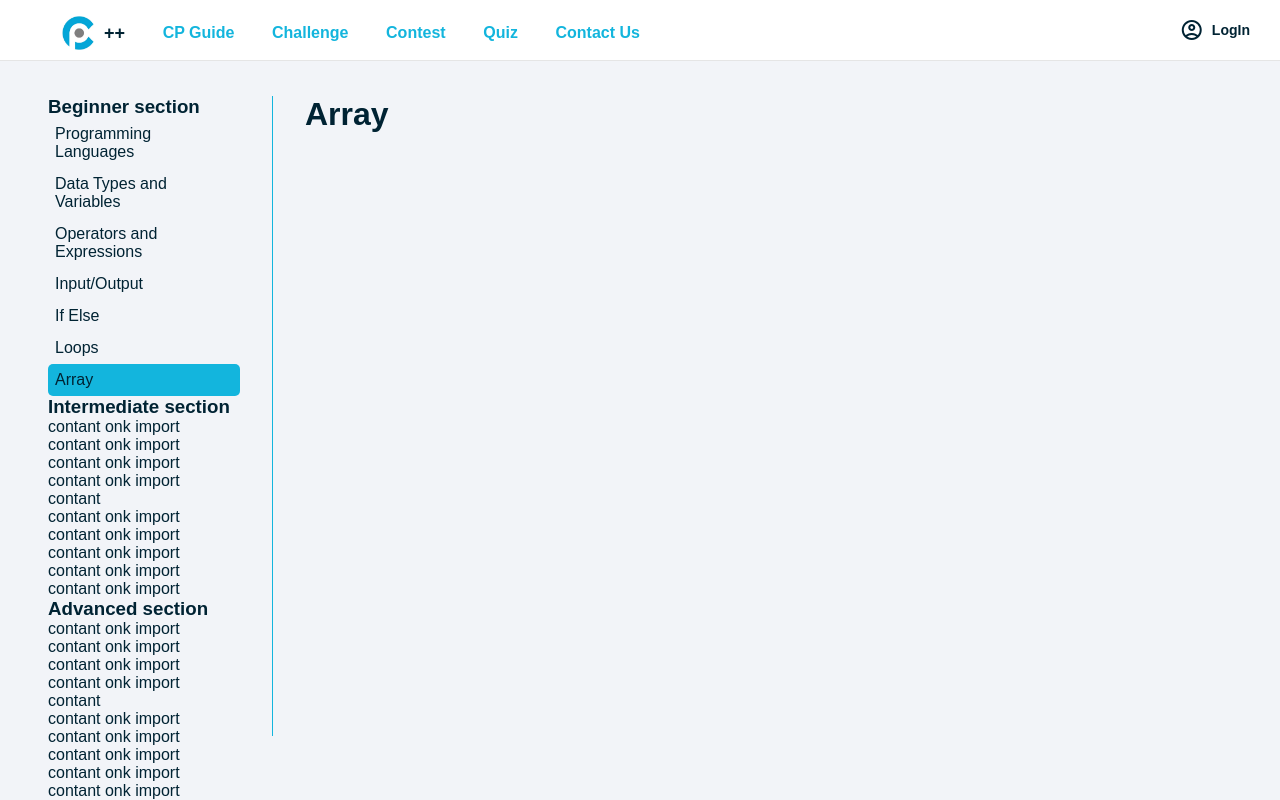
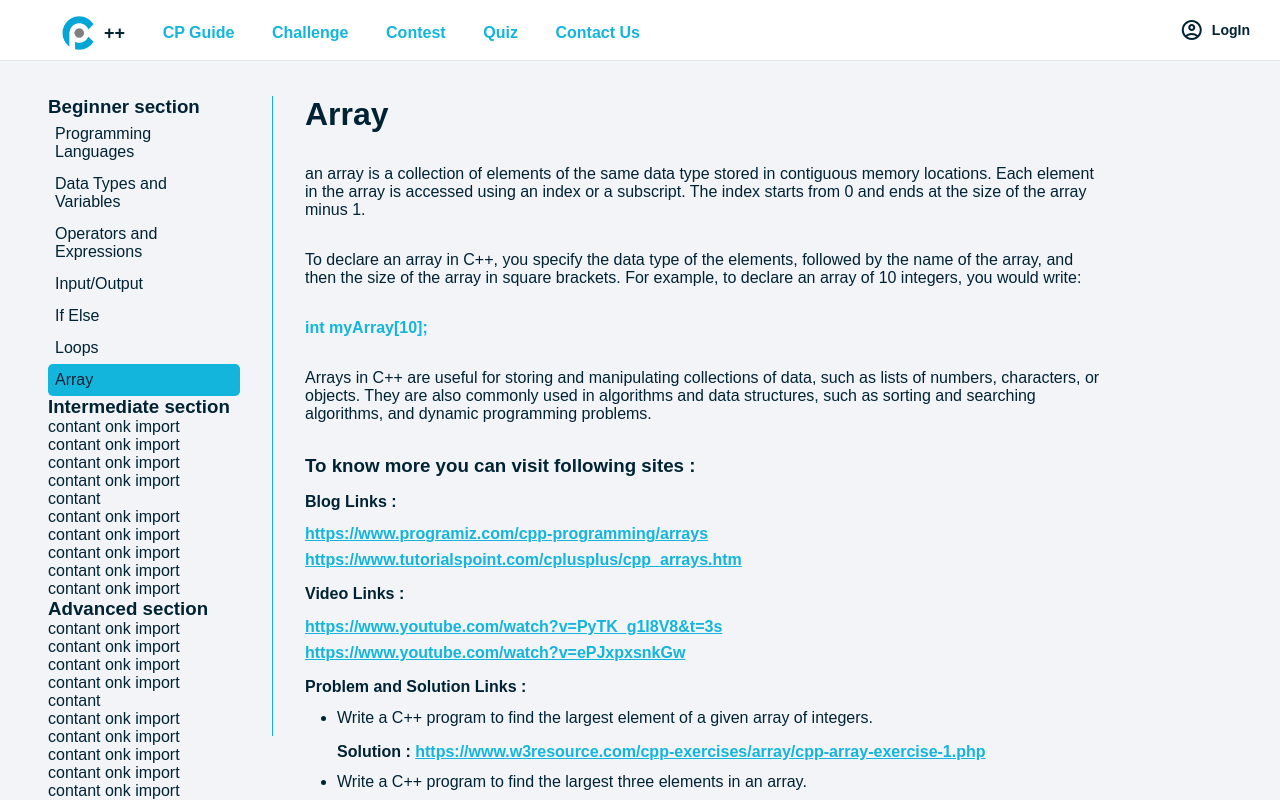
Before and after one commit to ImranMir32/CP-Plus-Front-End, a React (Create React App) app: page /cpguide in a window 1280 px wide. Both pictures are taken after a click on the element "Array". Shown: the top 800 px of the page. Built offline with nearby package versions, Linux system fonts and the light colour scheme.

Commit message:
adding array page

```diff
--- a/src/components/Cp-components/ArrayInfo.jsx
+++ b/src/components/Cp-components/ArrayInfo.jsx
@@ -1,12 +1,225 @@
 import React from "react";
 import "../../styles/cp-style/cp.css";
+import "../../styles/cp-style/topicDetails.css";
 
-const Array = () => {
+const ArrayInfo = () => {
   return (
     <>
-      <div className="cp-topic-details">array</div>
+      <div className="cp-topic-details">
+        <div className="details">
+          <p>
+            an array is a collection of elements of the same data type stored in
+            contiguous memory locations. Each element in the array is accessed
+            using an index or a subscript. The index starts from 0 and ends at
+            the size of the array minus 1.
+          </p>
+          <p>
+            To declare an array in C++, you specify the data type of the
+            elements, followed by the name of the array, and then the size of
+            the array in square brackets. For example, to declare an array of 10
+            integers, you would write:
+          </p>
+          <p className="colorfull">int myArray[10];</p>
+          <p>
+            Arrays in C++ are useful for storing and manipulating collections of
+            data, such as lists of numbers, characters, or objects. They are
+            also commonly used in algorithms and data structures, such as
+            sorting and searching algorithms, and dynamic programming problems.
+          </p>
+
+          <h3>To know more you can visit following sites :</h3>
+          <div className="outsite">
+            <p>Blog Links :</p>
+            <a
+              href="https://www.programiz.com/cpp-programming/arrays"
+              target="_blank"
+              rel="noreferrer"
+            >
+              https://www.programiz.com/cpp-programming/arrays
+            </a>
+            <a
+              href="https://www.tutorialspoint.com/cplusplus/cpp_arrays.htm"
+              target="_blank"
+              rel="noreferrer"
+            >
+              https://www.tutorialspoint.com/cplusplus/cpp_arrays.htm
+            </a>
+
+            <p>Video Links :</p>
+            <a
+              href="https://www.youtube.com/watch?v=PyTK_g1l8V8&t=3s"
+              target="_blank"
+              rel="noreferrer"
+            >
+              https://www.youtube.com/watch?v=PyTK_g1l8V8&t=3s
+            </a>
+            <a
+              href="https://www.youtube.com/watch?v=ePJxpxsnkGw"
+              target="_blank"
+              rel="noreferrer"
+            >
+              https://www.youtube.com/watch?v=ePJxpxsnkGw
+            </a>
+
+            <p>Problem and Solution Links :</p>
+            <ul>
+              <li>
+                Write a C++ program to find the largest element of a given array
+                of integers.
+                <p>
+                  Solution :{" "}
+                  <a
+                    href="https://www.w3resource.com/cpp-exercises/array/cpp-array-exercise-1.php"
+                    target="_blank"
+                    rel="noreferrer"
+                  >
+                    https://www.w3resource.com/cpp-exercises/array/cpp-array-exercise-1.php
+                  </a>
+                </p>
+              </li>
+              <li>
+                Write a C++ program to find the largest three elements in an
+                array.
+                <p>
+                  Solution :{" "}
+                  <a
+                    href="https://www.w3resource.com/cpp-exercises/array/cpp-array-exercise-2.php"
+                    target="_blank"
+                    rel="noreferrer"
+                  >
+                    https://www.w3resource.com/cpp-exercises/array/cpp-array-exercise-2.php
+                  </a>
+                </p>
+              </li>
+              <li>
+                Write a C++ program to find the second largest element in an
+                array of integers
+                <p>
+                  Solution :{" "}
+                  <a
+                    href="https://www.w3resource.com/cpp-exercises/for-loop/cpp-for-loop-exercise-5.php"
+                    target="_blank"
+                    rel="noreferrer"
+                  >
+                    https://www.w3resource.com/cpp-exercises/for-loop/cpp-for-loop-exercise-5.php
+                  </a>
+                </p>
+              </li>
+              <li>
+                Write a program in C++ to find a prime number within a range.
+                <p>
+                  Solution :{" "}
+                  <a
+                    href="https://pastebin.ubuntu.com/p/Z326v2FWvh/"
+                    target="_blank"
+                    rel="noreferrer"
+                  >
+                    https://pastebin.ubuntu.com/p/Z326v2FWvh/
+                  </a>
+                </p>
+              </li>
+              <li>
+                Write a program in C++ to find the factorial of a number.
+                <p>
+                  Solution :{" "}
+                  <a
+                    href="https://pastebin.ubuntu.com/p/N2sfCXH5n6/"
+                    target="_blank"
+                    rel="noreferrer"
+                  >
+                    https://pastebin.ubuntu.com/p/N2sfCXH5n6/
+                  </a>
+                </p>
+              </li>
+              <li>
+                Write a program in C++ to find the last prime number that occurs
+                before the entered number.
+                <p>
+                  Solution :{" "}
+                  <a
+                    href="https://pastebin.ubuntu.com/p/wXQGGS2pMR/"
+                    target="_blank"
+                    rel="noreferrer"
+                  >
+                    https://pastebin.ubuntu.com/p/wXQGGS2pMR/
+                  </a>
+                </p>
+              </li>
+              <li>
+                Write a program in C++ to find the Greatest Common Divisor (GCD)
+                of two numbers.
+                <p>
+                  Solution :{" "}
+                  <a
+                    href="https://pastebin.ubuntu.com/p/Js9wqSQGmg/"
+                    target="_blank"
+                    rel="noreferrer"
+                  >
+                    https://pastebin.ubuntu.com/p/Js9wqSQGmg/
+                  </a>
+                </p>
+              </li>
+              <li>
+                Write a program in C++ to find the sum of the digits of a given
+                number.
+                <p>
+                  Solution :{" "}
+                  <a
+                    href="https://pastebin.ubuntu.com/p/r66TWtv6fT/"
+                    target="_blank"
+                    rel="noreferrer"
+                  >
+                    https://pastebin.ubuntu.com/p/r66TWtv6fT/
+                  </a>
+                </p>
+              </li>
+              <li>
+                Write a program to calculate profit or loss.
+                <p>
+                  Solution :{" "}
+                  <a
+                    href="https://pastebin.ubuntu.com/p/QFcfmpds7n/"
+                    target="_blank"
+                    rel="noreferrer"
+                  >
+                    https://pastebin.ubuntu.com/p/QFcfmpds7n/
+                  </a>
+                </p>
+              </li>
+              <li>
+                Write a program in C++ to calculate the series (1) + (1+2) +
+                (1+2+3) + (1+2+3+4) + ... + (1+2+3+4+...+n).
+                <p>
+                  Solution :{" "}
+                  <a
+                    href="https://pastebin.ubuntu.com/p/MCkmq2rppF/"
+                    target="_blank"
+                    rel="noreferrer"
+                  >
+                    https://pastebin.ubuntu.com/p/MCkmq2rppF/
+                  </a>
+                </p>
+              </li>
+              <li>
+                Write a C++ program to list non-prime numbers from 1 to an
+                upperbound.
+                <p>
+                  Solution :{" "}
+                  <a
+                    href="https://pastebin.ubuntu.com/p/mnJvFC5ZDg/"
+                    target="_blank"
+                    rel="noreferrer"
+                  >
+                    https://pastebin.ubuntu.com/p/mnJvFC5ZDg/
+                  </a>
+                </p>
+              </li>
+            </ul>
+          </div>
+        </div>
+      </div>
     </>
   );
 };
 
-export default Array;
+export default ArrayInfo;
--- a/src/routes/CP-Guide.jsx
+++ b/src/routes/CP-Guide.jsx
@@ -124,7 +124,7 @@ const CpGuide = () => {
           {Page === "If Else" && <IfElse />}
           {Page === "Input/Output" && <InputOutput />}
           {Page === "Loops" && <LoopInfo />}
-          {Page === "array" && <ArrayInfo />}
+          {Page === "Array" && <ArrayInfo />}
         </div>
       </div>
       <Footer />
```
